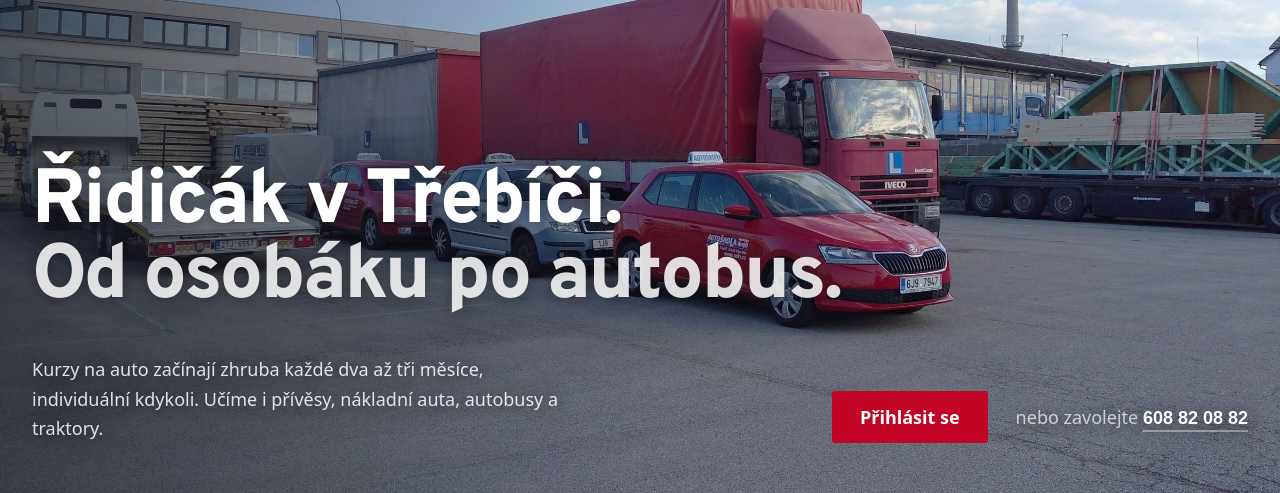
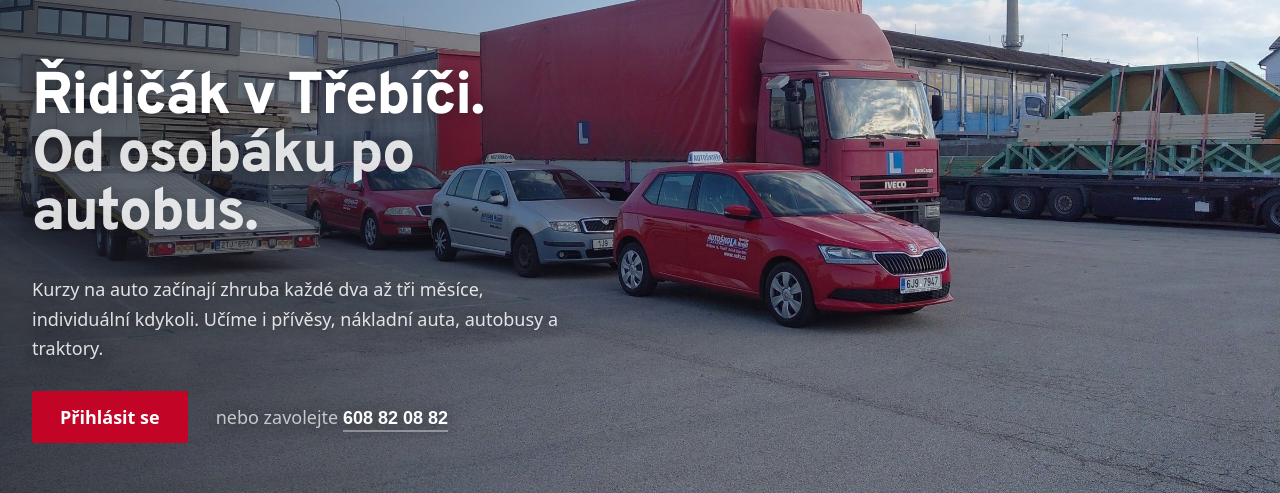
Before and after one commit to sznapiGoat/Autoskolakrejci, a Next.js app: page / in a window 1280 px wide. Both pictures are taken after a click on the button "Kurzy a ceny". Shown: the part 301-794 px from the top of the page. Built offline with nearby package versions, Linux system fonts and the light colour scheme; no server answers; a web font is replaced by a local one.

Commit message:
Úvod: text v užším sloupci vlevo, nezasahuje do Fabie s nápisem

```diff
--- a/src/app/page.tsx
+++ b/src/app/page.tsx
@@ -52,16 +52,18 @@ export default async function Home() {
             fill
             preload
             sizes="100vw"
-            className="-z-10 object-cover object-[62%_62%]"
+            className="-z-10 object-cover object-[62%_62%] md:object-[15%_62%]"
           />
           <div aria-hidden className="absolute inset-0 -z-10 bg-gradient-to-t from-asphalt/85 via-asphalt/35 to-transparent md:bg-gradient-to-r md:from-asphalt/60 md:via-asphalt/20 md:to-transparent" />
+          {/* text drží úzký sloupec vlevo, ať nezasahuje do vozidel na fotce */}
           <div className="mx-auto w-full max-w-[1320px] px-4 pt-16 pb-8 [text-shadow:0_1px_14px_rgba(20,22,27,0.5)] md:px-8 md:pt-24 md:pb-14">
-            <h1 className="max-w-[18ch] text-[clamp(2.3rem,6vw,5.2rem)] font-extrabold leading-[0.98] tracking-[-0.03em]">
+            <div className="md:max-w-[30rem] xl:max-w-[34rem]">
+              <h1 className="text-[clamp(2.3rem,4.6vw,4.2rem)] font-extrabold leading-[0.98] tracking-[-0.03em]">
                 Řidičák v&nbsp;Třebíči.
                 <br />
                 <span className="text-white/85">Od osobáku po autobus.</span>
               </h1>
-            <div className="mt-6 flex flex-col gap-6 md:mt-10 md:gap-7 lg:flex-row lg:items-end lg:justify-between">
+              <div className="mt-6 flex flex-col gap-6 md:mt-8 md:gap-7">
                 <p className="max-w-[52ch] leading-relaxed text-white/85 md:text-lg">
                   Kurzy na auto začínají zhruba každé dva až tři měsíce, individuální kdykoli. Učíme i přívěsy, nákladní auta,
                   autobusy a traktory.
@@ -79,6 +81,7 @@ export default async function Home() {
                       {SITE.phone}
                     </span>
                   </a>
+                </div>
               </div>
             </div>
           </div>
```
Lines whose indentation alone changed are shown as unchanged.
